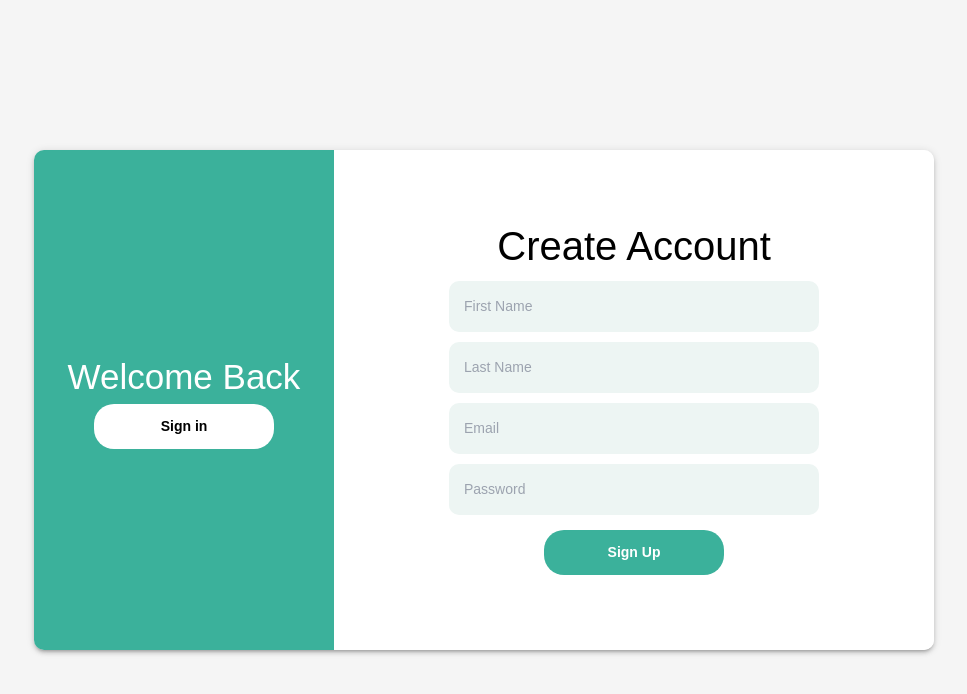
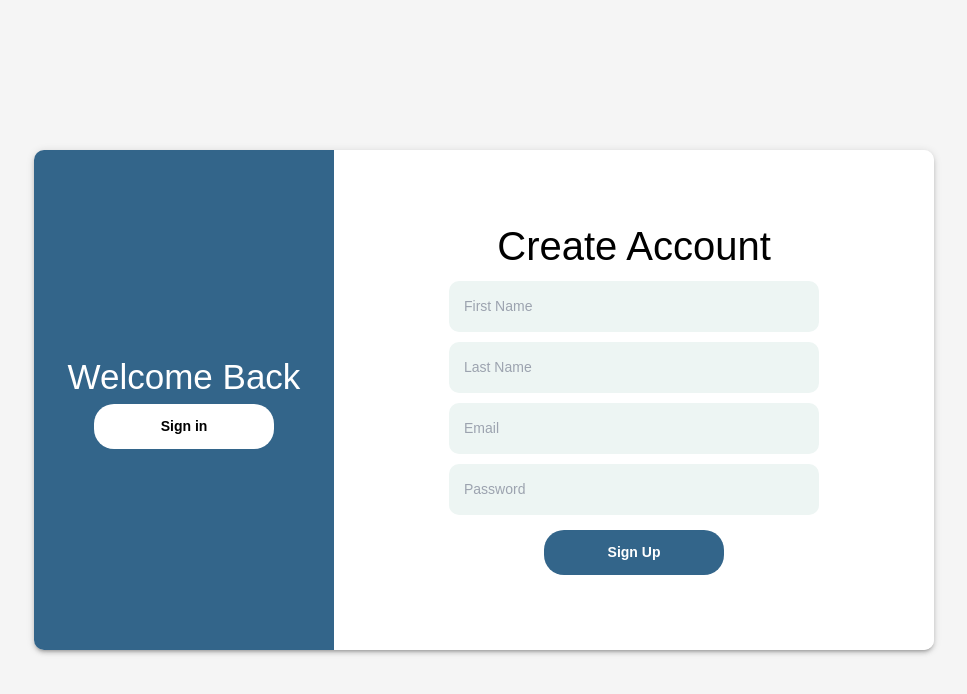
Before and after one commit to anirudhkamath01/expense_manager, a React (Create React App) app in the folder client/: page /signup in a window 1280 px wide. Shown: the top 694 px of the page, without its empty margins (156-1123 px from the left). Built offline with nearby package versions, Linux system fonts and the light colour scheme.

Commit message:
Update styles.module.css

```diff
--- a/client/src/components/Signup/styles.module.css
+++ b/client/src/components/Signup/styles.module.css
@@ -22,7 +22,7 @@
   flex-direction: column;
   align-items: center;
   justify-content: center;
-  background-color: #3bb19b;
+  background-color: #33658a;
   border-top-left-radius: 10px;
   border-bottom-left-radius: 10px;
 }
@@ -92,7 +92,7 @@
 }
 
 .green_btn {
-  background-color: #3bb19b;
+  background-color: #33658a;
   color: white;
   margin: 10px;
 }
```
